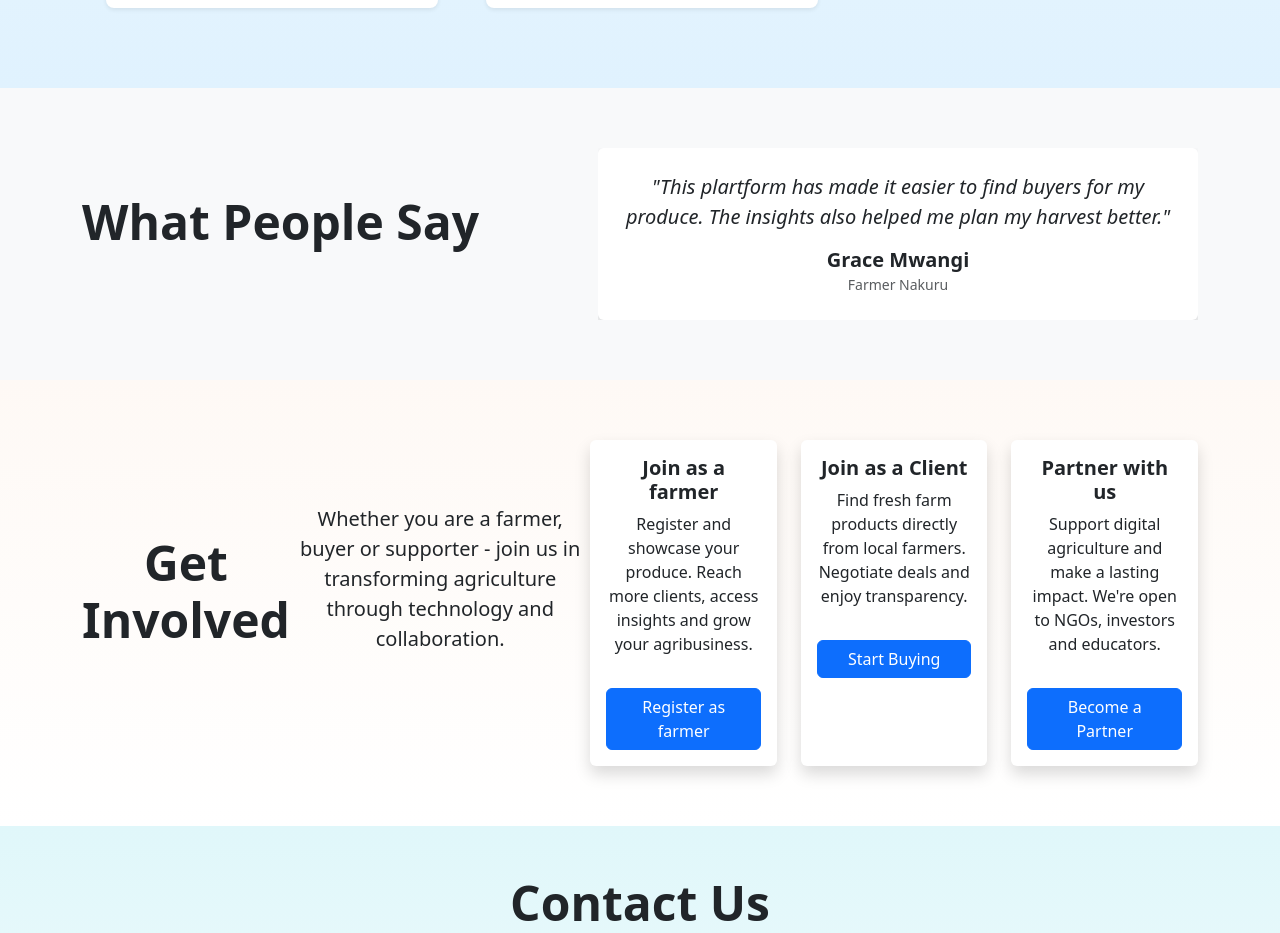
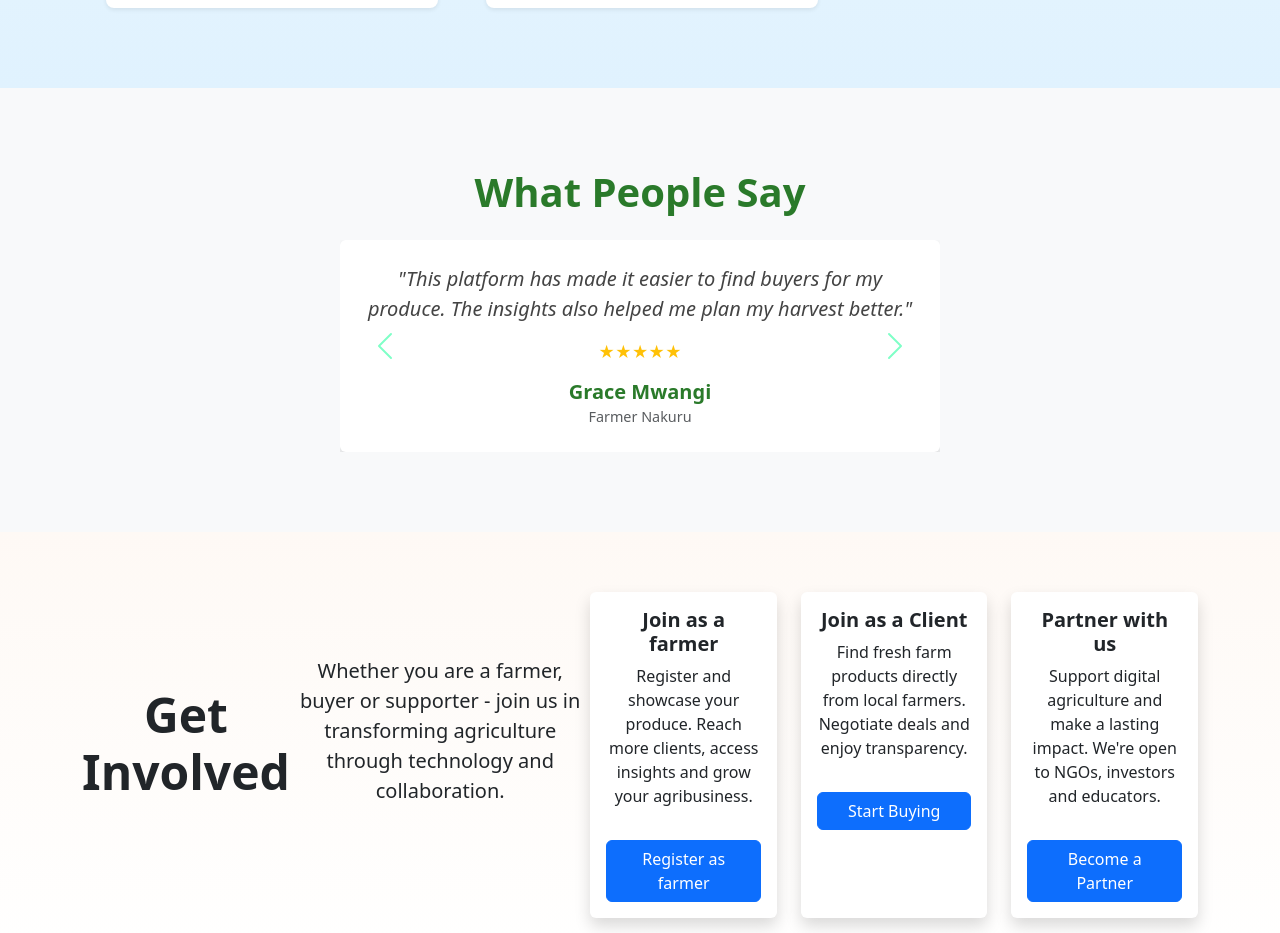
Before and after one commit to Henry-ai443/MKULIMADIGITAL-FRONTEND, a React (Vite) app: page / in a window 1280 px wide. Shown: the part 2757-3690 px from the top of the page. Built offline with nearby package versions, Linux system fonts and the light colour scheme.

Commit message:
Updated the testimonials section

```diff
--- a/src/Components/Testimonials.jsx
+++ b/src/Components/Testimonials.jsx
@@ -1,48 +1,65 @@
 import React from "react";
+import '../Styles/testimonials.css';
 const testimonials = [
   {
     name: "Grace Mwangi",
-        role:"Farmer Nakuru",
-        text: "This plartform has made it easier to find buyers for my produce. The insights also helped me plan my harvest better.",
-        rating: 5
+    role: "Farmer Nakuru",
+    text: "This platform has made it easier to find buyers for my produce. The insights also helped me plan my harvest better.",
+    rating: 5,
   },
   {
     name: "Joseph Otieno",
-        role:"Client, Kisumu",
+    role: "Client, Kisumu",
     text: "I love how easy it is to connect with nearby farmers. The quality and pricing are excellent",
-        rating: 4
+    rating: 4,
   },
   {
     name: "Fatuma Ali",
-        role:"Farmer, Mombasa",
+    role: "Farmer, Mombasa",
     text: "The AI recommendations helped me switch to more profitable crops. I'm grateful",
-        rating: 5
-    }
+    rating: 5,
+  },
 ];
 
-const StarRating = ({rating}) => {
+const StarRating = ({ rating }) => {
   const stars = [];
-    for(let i = 0; i < 5; i++){
+  for (let i = 0; i < 5; i++) {
     stars.push(
-            <span key={i} className="{ i < rating ? 'text-warning' : 'text-muted'}">&#9733</span>
+      <span
+        key={i}
+        className={i < rating ? "text-warning" : "text-muted"}
+        aria-hidden="true"
+      >
+        &#9733;
+      </span>
     );
   }
-    return <div>{stars}</div>
+  return <div>{stars}</div>;
 };
+
 const TestimonialSection = () => {
-    return(
+  return (
     <section id="testimonials" className="py-5 bg-light">
       <div className="container">
         <h2 className="text-center display-5 fw-bold mb-4">What People Say</h2>
-                <div id="testimonialCarousel" className="carousel slide" data-bs-ride="carousel">
+        <div
+          id="testimonialCarousel"
+          className="carousel slide"
+          data-bs-ride="carousel"
+        >
           <div className="carousel-inner">
-                        {testimonials.map((testimonial, index) =>(
-                            <div className={`carousel-item ${index === 0 ? 'active' : ''}`} key={index}>
+            {testimonials.map((testimonial, index) => (
+              <div
+                className={`carousel-item ${index === 0 ? "active" : ""}`}
+                key={index}
+              >
                 <div className="d-flex flex-column align-items-center text-center">
-                                    <div className="bg-white rounded shadow p-4 mx-auto"
-                                    style={{maxWidth: '600px'}}
+                  <div
+                    className="bg-white rounded shadow p-4 mx-auto"
+                    style={{ maxWidth: "600px" }}
                   >
                     <p className="fs-5 fst-italic">"{testimonial.text}"</p>
+                    <StarRating rating={testimonial.rating} />
                     <h5 className="mt-3 mb-0 fw-bold">{testimonial.name}</h5>
                     <small className="text-muted">{testimonial.role}</small>
                   </div>
@@ -51,18 +68,35 @@ const TestimonialSection = () => {
             ))}
           </div>
 
-                    {/*Controls */}
-                    <button className="carousel-control-prev" type="button" data-bs-target="#testimonialCarousel" data-bs-slide="prev">
-                        <span className="carousel-control-prev-icon" aria-hidden="true"></span>
+          {/* Controls */}
+          <button
+            className="carousel-control-prev"
+            type="button"
+            data-bs-target="#testimonialCarousel"
+            data-bs-slide="prev"
+          >
+            <span
+              className="carousel-control-prev-icon"
+              aria-hidden="true"
+            ></span>
             <span className="visually-hidden">Previous</span>
           </button>
-                    <button className="carousel-control-next"  type="button" data-bs-target="#testimonialCarousel" data-bs-slide="next">
-                        <span className="carousel-control-next-icon" aria-hidden="true"></span>
+          <button
+            className="carousel-control-next"
+            type="button"
+            data-bs-target="#testimonialCarousel"
+            data-bs-slide="next"
+          >
+            <span
+              className="carousel-control-next-icon"
+              aria-hidden="true"
+            ></span>
             <span className="visually-hidden">Next</span>
           </button>
         </div>
       </div>
     </section>
   );
-}
-export default TestimonialSection
+};
+
+export default TestimonialSection;
--- /dev/null
+++ b/src/Styles/testimonials.css
@@ -0,0 +1,56 @@
+/* Container: vertical stack and center */
+#testimonials .container {
+  max-width: 900px;
+  margin: 0 auto;
+  padding: 2rem 1rem;
+  display: flex;
+  flex-direction: column;
+  align-items: center;
+}
+
+/* Heading full width and centered */
+#testimonials h2 {
+  width: 100%;
+  text-align: center;
+  margin-bottom: 2.5rem;
+  font-weight: 700;
+  font-size: 2.5rem;
+  color: #2a7a2a; /* matching your brand green */
+}
+
+/* Testimonial card */
+#testimonials .carousel-item .bg-white {
+  border-radius: 12px;
+  box-shadow: 0 4px 12px rgba(0, 0, 0, 0.1);
+}
+
+/* Testimonial text styling */
+#testimonials p.fs-5.fst-italic {
+  font-style: italic;
+  color: #444;
+  margin-bottom: 1rem;
+}
+
+/* Star rating container */
+#testimonials div[aria-hidden="true"] {
+  margin-bottom: 1rem;
+  font-size: 1.25rem;
+}
+
+/* Testimonial author name */
+#testimonials h5.fw-bold {
+  color: #2a7a2a;
+  margin-bottom: 0.25rem;
+}
+
+/* Testimonial role */
+#testimonials small.text-muted {
+  font-size: 0.9rem;
+  color: #666;
+}
+
+/* Carousel controls styling (optional) */
+#testimonials .carousel-control-prev-icon,
+#testimonials .carousel-control-next-icon {
+  filter: invert(30%) sepia(90%) saturate(500%) hue-rotate(90deg);
+}
```
Lines whose indentation alone changed are shown as unchanged.
